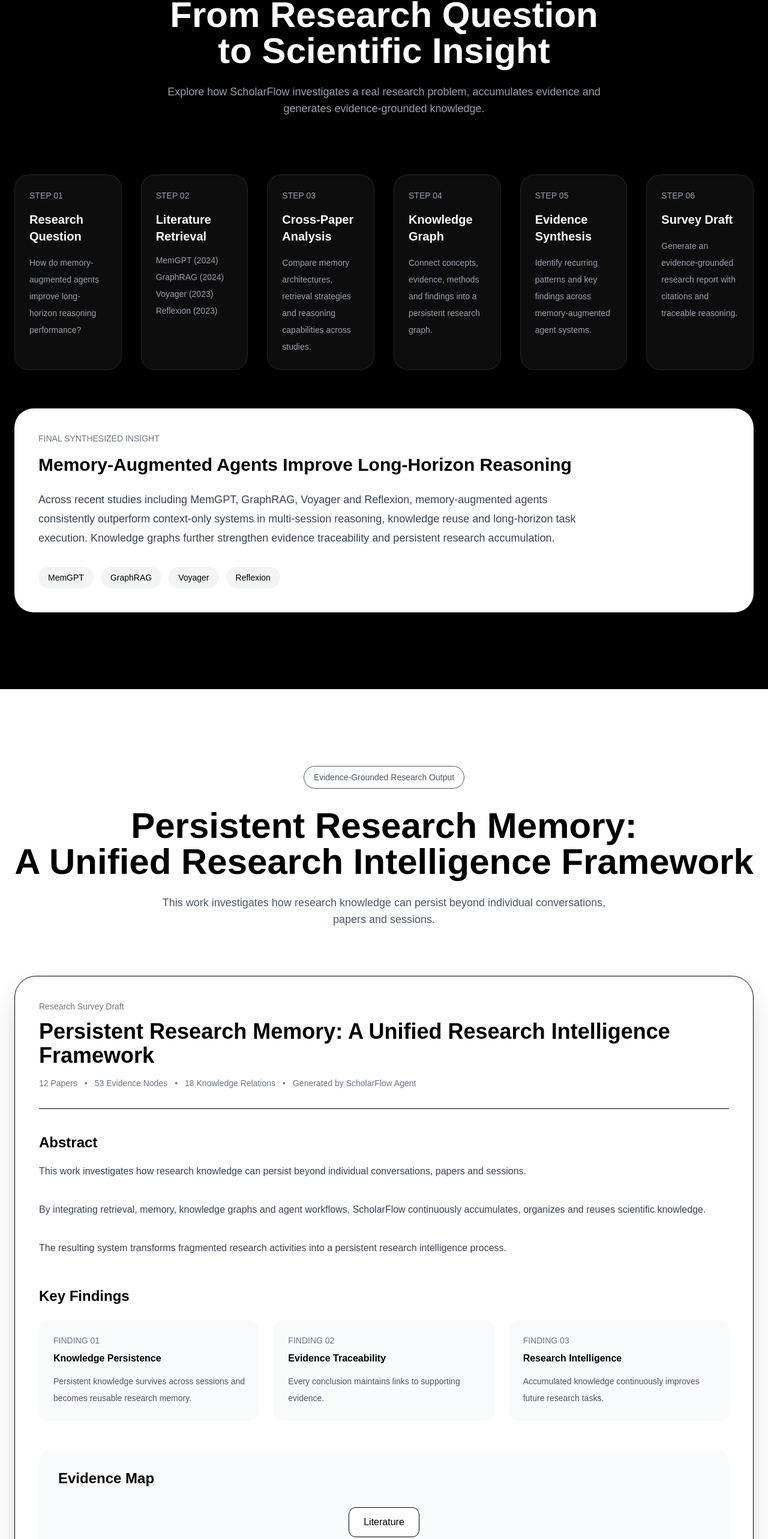
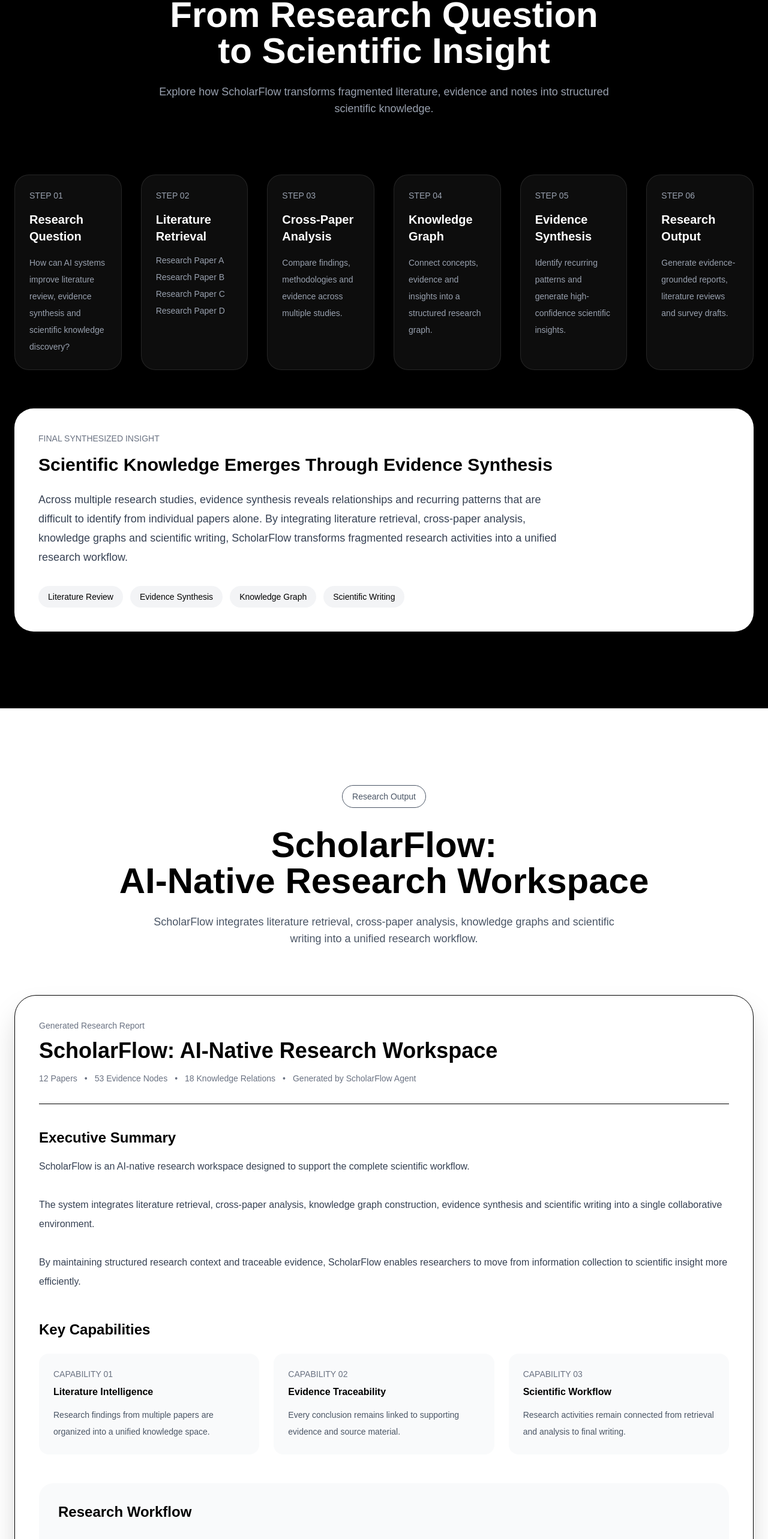
Before and after one commit to Parz1vaL-AI/scholarflow, a Next.js app: page / in a window 1280 px wide. Shown: the part 2577-5143 px from the top of the page at 60% size. Built offline with nearby package versions, Linux system fonts and the light colour scheme.

Commit message:
refactor ScholarFlow positioning

```diff
--- a/app/components/DemoCaseSection.tsx
+++ b/app/components/DemoCaseSection.tsx
@@ -21,8 +21,8 @@
             </h2>
 
             <p className="mx-auto mt-6 max-w-3xl text-lg text-gray-400">
-              Explore how ScholarFlow investigates a real research problem,
-              accumulates evidence and generates evidence-grounded knowledge.
+              Explore how ScholarFlow transforms fragmented literature,
+              evidence and notes into structured scientific knowledge.
             </p>
 
           </div>
@@ -42,8 +42,8 @@
               </h3>
 
               <p className="mt-4 text-sm leading-7 text-gray-400">
-                How do memory-augmented agents improve
-                long-horizon reasoning performance?
+                How can AI systems improve literature review,
+                evidence synthesis and scientific knowledge discovery?
               </p>
 
             </div>
@@ -61,10 +61,10 @@
               </h3>
 
               <div className="mt-4 space-y-2 text-sm text-gray-400">
-                <div>MemGPT (2024)</div>
-                <div>GraphRAG (2024)</div>
-                <div>Voyager (2023)</div>
-                <div>Reflexion (2023)</div>
+                <div>Research Paper A</div>
+                <div>Research Paper B</div>
+                <div>Research Paper C</div>
+                <div>Research Paper D</div>
               </div>
 
             </div>
@@ -82,9 +82,8 @@
               </h3>
 
               <p className="mt-4 text-sm leading-7 text-gray-400">
-                Compare memory architectures,
-                retrieval strategies and reasoning
-                capabilities across studies.
+                Compare findings, methodologies and evidence
+                across multiple studies.
               </p>
 
             </div>
@@ -102,9 +101,8 @@
               </h3>
 
               <p className="mt-4 text-sm leading-7 text-gray-400">
-                Connect concepts, evidence,
-                methods and findings into a
-                persistent research graph.
+                Connect concepts, evidence and insights
+                into a structured research graph.
               </p>
 
             </div>
@@ -122,9 +120,8 @@
               </h3>
 
               <p className="mt-4 text-sm leading-7 text-gray-400">
-                Identify recurring patterns
-                and key findings across
-                memory-augmented agent systems.
+                Identify recurring patterns and generate
+                high-confidence scientific insights.
               </p>
 
             </div>
@@ -138,13 +135,12 @@
               </div>
 
               <h3 className="mt-4 text-xl font-semibold">
-                Survey Draft
+                Research Output
               </h3>
 
               <p className="mt-4 text-sm leading-7 text-gray-400">
-                Generate an evidence-grounded
-                research report with citations
-                and traceable reasoning.
+                Generate evidence-grounded reports,
+                literature reviews and survey drafts.
               </p>
 
             </div>
@@ -160,38 +156,35 @@
             </div>
 
             <h3 className="mt-4 text-3xl font-bold">
-              Memory-Augmented Agents Improve Long-Horizon Reasoning
+              Scientific Knowledge Emerges Through Evidence Synthesis
             </h3>
 
             <p className="mt-6 max-w-4xl text-lg leading-8 text-gray-700">
-              Across recent studies including MemGPT,
-              GraphRAG, Voyager and Reflexion,
-              memory-augmented agents consistently
-              outperform context-only systems in
-              multi-session reasoning, knowledge reuse
-              and long-horizon task execution.
+              Across multiple research studies, evidence synthesis reveals
+              relationships and recurring patterns that are difficult to
+              identify from individual papers alone.
 
-              Knowledge graphs further strengthen
-              evidence traceability and persistent
-              research accumulation.
+              By integrating literature retrieval, cross-paper analysis,
+              knowledge graphs and scientific writing, ScholarFlow transforms
+              fragmented research activities into a unified research workflow.
             </p>
 
             <div className="mt-8 flex flex-wrap gap-3">
 
               <span className="rounded-full bg-gray-100 px-4 py-2 text-sm">
-                MemGPT
+                Literature Review
               </span>
 
               <span className="rounded-full bg-gray-100 px-4 py-2 text-sm">
-                GraphRAG
+                Evidence Synthesis
               </span>
 
               <span className="rounded-full bg-gray-100 px-4 py-2 text-sm">
-                Voyager
+                Knowledge Graph
               </span>
 
               <span className="rounded-full bg-gray-100 px-4 py-2 text-sm">
-                Reflexion
+                Scientific Writing
               </span>
 
             </div>
--- a/app/components/ResearchOutput.tsx
+++ b/app/components/ResearchOutput.tsx
@@ -1,4 +1,3 @@
-// C:/Users/lengion/scholarflow-showcase/app/components/ResearchOutput.tsx
 import Reveal from "./Reveal";
 
 export default function ResearchOutput() {
@@ -6,32 +5,40 @@
     <Reveal>
       <section id="research-output" className="bg-white py-32">
         <div className="mx-auto max-w-7xl px-6">
+
           <div className="text-center">
+
             <div className="inline-flex rounded-full border px-4 py-2 text-sm text-gray-600">
-              Evidence-Grounded Research Output
+              Research Output
             </div>
 
             <h2 className="mt-8 text-5xl font-bold md:text-6xl">
-              Persistent Research Memory:
+              ScholarFlow:
               <br />
-              A Unified Research Intelligence Framework
+              AI-Native Research Workspace
             </h2>
 
             <p className="mx-auto mt-6 max-w-3xl text-lg text-gray-600">
-              This work investigates how research knowledge can persist beyond
-              individual conversations, papers and sessions.
+              ScholarFlow integrates literature retrieval,
+              cross-paper analysis, knowledge graphs and
+              scientific writing into a unified research workflow.
             </p>
+
           </div>
 
           <div className="mt-20 rounded-[36px] border bg-white p-10 shadow-2xl">
+
+            {/* Header */}
+
             <div className="border-b pb-8">
+
               <div className="text-sm text-gray-500">
-                Research Survey Draft
+                Generated Research Report
               </div>
 
               <h3 className="mt-3 text-4xl font-bold">
-                Persistent Research Memory:
-                A Unified Research Intelligence Framework
+                ScholarFlow:
+                AI-Native Research Workspace
               </h3>
 
               <div className="mt-4 flex flex-wrap gap-3 text-sm text-gray-500">
@@ -43,86 +50,129 @@
                 <span>•</span>
                 <span>Generated by ScholarFlow Agent</span>
               </div>
+
             </div>
 
+            {/* Abstract */}
+
             <div className="mt-10">
-              <h4 className="text-2xl font-semibold">Abstract</h4>
+
+              <h4 className="text-2xl font-semibold">
+                Executive Summary
+              </h4>
 
               <p className="mt-4 leading-8 text-gray-700">
-                This work investigates how research knowledge can persist beyond
-                individual conversations, papers and sessions.
+                ScholarFlow is an AI-native research workspace
+                designed to support the complete scientific workflow.
+
                 <br />
                 <br />
-                By integrating retrieval, memory, knowledge graphs and agent
-                workflows, ScholarFlow continuously accumulates, organizes and
-                reuses scientific knowledge.
+
+                The system integrates literature retrieval,
+                cross-paper analysis, knowledge graph construction,
+                evidence synthesis and scientific writing into
+                a single collaborative environment.
+
                 <br />
                 <br />
-                The resulting system transforms fragmented research activities
-                into a persistent research intelligence process.
+
+                By maintaining structured research context and
+                traceable evidence, ScholarFlow enables researchers
+                to move from information collection to scientific
+                insight more efficiently.
               </p>
+
             </div>
 
+            {/* Key Findings */}
+
             <div className="mt-12">
-              <h4 className="text-2xl font-semibold">Key Findings</h4>
+
+              <h4 className="text-2xl font-semibold">
+                Key Capabilities
+              </h4>
 
               <div className="mt-6 grid gap-6 lg:grid-cols-3">
+
                 <div className="rounded-2xl bg-gray-50 p-6">
-                  <div className="text-sm text-gray-500">FINDING 01</div>
+
+                  <div className="text-sm text-gray-500">
+                    CAPABILITY 01
+                  </div>
 
                   <h5 className="mt-2 font-semibold">
-                    Knowledge Persistence
+                    Literature Intelligence
                   </h5>
 
                   <p className="mt-3 text-sm leading-7 text-gray-600">
-                    Persistent knowledge survives across sessions and becomes
-                    reusable research memory.
+                    Research findings from multiple papers are
+                    organized into a unified knowledge space.
                   </p>
+
                 </div>
 
                 <div className="rounded-2xl bg-gray-50 p-6">
-                  <div className="text-sm text-gray-500">FINDING 02</div>
+
+                  <div className="text-sm text-gray-500">
+                    CAPABILITY 02
+                  </div>
 
                   <h5 className="mt-2 font-semibold">
                     Evidence Traceability
                   </h5>
 
                   <p className="mt-3 text-sm leading-7 text-gray-600">
-                    Every conclusion maintains links to supporting evidence.
+                    Every conclusion remains linked to
+                    supporting evidence and source material.
                   </p>
+
                 </div>
 
                 <div className="rounded-2xl bg-gray-50 p-6">
-                  <div className="text-sm text-gray-500">FINDING 03</div>
 
-                  <h5 className="mt-2 font-semibold">Research Intelligence</h5>
+                  <div className="text-sm text-gray-500">
+                    CAPABILITY 03
+                  </div>
+
+                  <h5 className="mt-2 font-semibold">
+                    Scientific Workflow
+                  </h5>
 
                   <p className="mt-3 text-sm leading-7 text-gray-600">
-                    Accumulated knowledge continuously improves future research
-                    tasks.
+                    Research activities remain connected from
+                    retrieval and analysis to final writing.
                   </p>
-                </div>
-              </div>
+
                 </div>
 
+              </div>
+
+            </div>
+
+            {/* Workflow */}
+
             <div className="mt-12 rounded-3xl bg-gray-50 p-8">
-              <h4 className="text-2xl font-semibold">Evidence Map</h4>
+
+              <h4 className="text-2xl font-semibold">
+                Research Workflow
+              </h4>
 
               <div className="mt-8 flex flex-col items-center gap-4">
+
                 <div className="rounded-xl border bg-white px-6 py-3">
-                  Literature
+                  Literature Retrieval
                 </div>
 
                 <div>↓</div>
 
                 <div className="rounded-xl border bg-white px-6 py-3">
-                  Evidence
+                  Cross-Paper Analysis
                 </div>
 
                 <div>↓</div>
 
                 <div className="rounded-xl border bg-white px-6 py-3">
-                  Insights
+                  Evidence Synthesis
                 </div>
 
                 <div>↓</div>
@@ -134,31 +184,41 @@
                 <div>↓</div>
 
                 <div className="rounded-xl border bg-white px-6 py-3">
-                  Research Output
-                </div>
-              </div>
+                  Scientific Writing
                 </div>
 
+              </div>
+
+            </div>
+
+            {/* Draft */}
+
             <div className="mt-12 rounded-3xl border p-8">
+
               <h4 className="text-2xl font-semibold">
-                Generated Draft Excerpt
+                Generated Insight
               </h4>
 
               <p className="mt-6 leading-8 text-gray-700">
-                Persistent research memory allows scientific work to compound
-                over time. Knowledge collected in one session remains available
-                for later reasoning, synthesis and writing.
+                Scientific knowledge emerges through the synthesis
+                of evidence across multiple studies.
+
+                <br />
+                <br />
+
+                By linking literature, evidence, insights and
+                generated outputs, ScholarFlow supports a
+                transparent and traceable research workflow.
               </p>
+
             </div>
 
-            <div className="mt-12 rounded-3xl border p-8">
-              <h4 className="text-2xl font-semibold">
-                Supporting Literature
-              </h4>
+            {/* Literature */}
 
             <div className="mt-12 rounded-3xl border p-8">
+
               <h4 className="text-2xl font-semibold">
-                  Supporting Literature
+                Related Research Areas
               </h4>
 
               <div className="mt-6 space-y-3 text-sm text-gray-600">
@@ -180,12 +240,13 @@
                 </div>
 
                 <div>
-                    [5] Persistent Knowledge Systems for AI Research Assistants
+                  [5] AI Research Assistants and Scientific Workflows
                 </div>
 
               </div>
+
             </div>
-            </div>
+
           </div>
         </div>
       </section>
```
Lines whose indentation alone changed are shown as unchanged.
